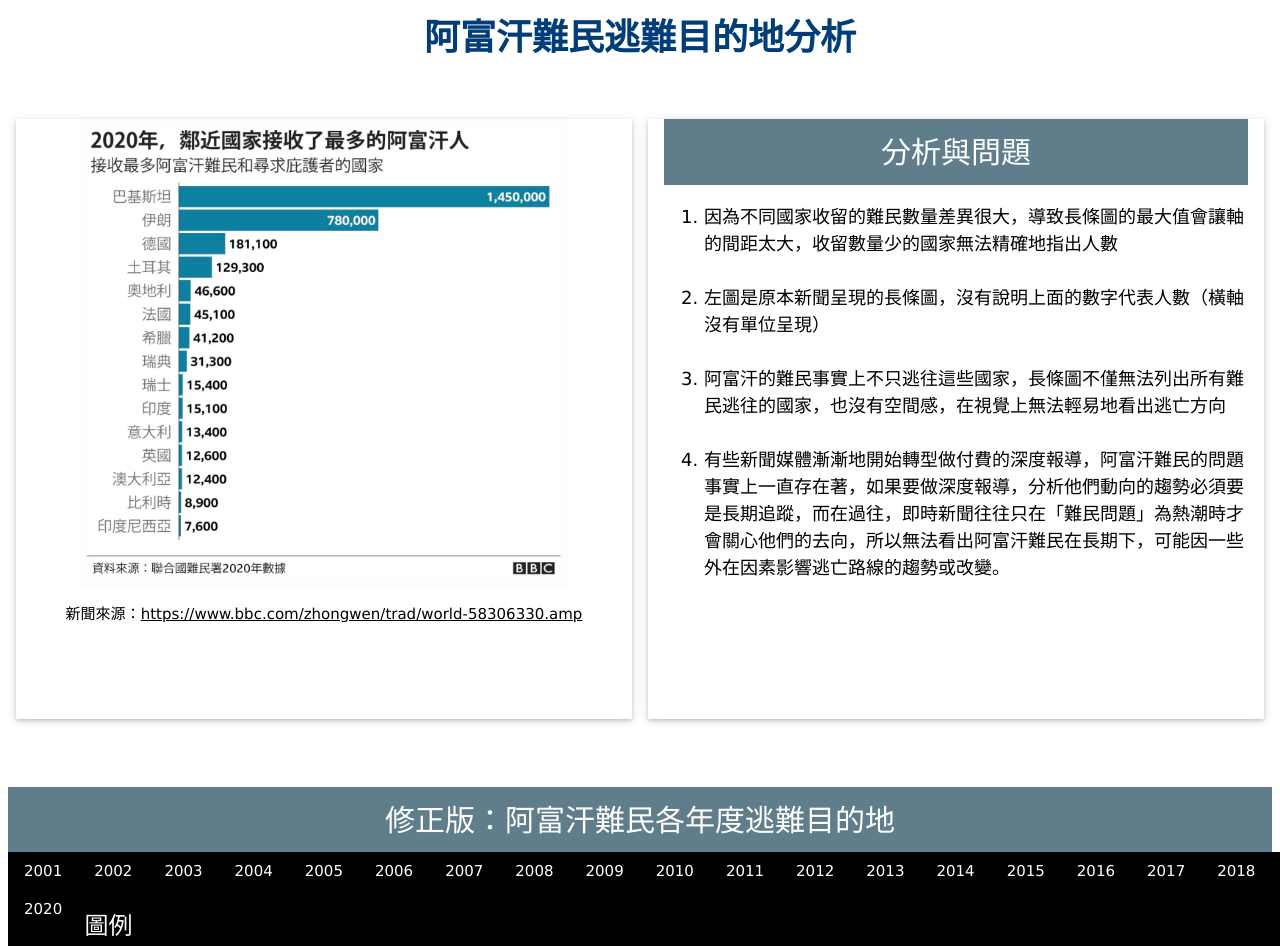
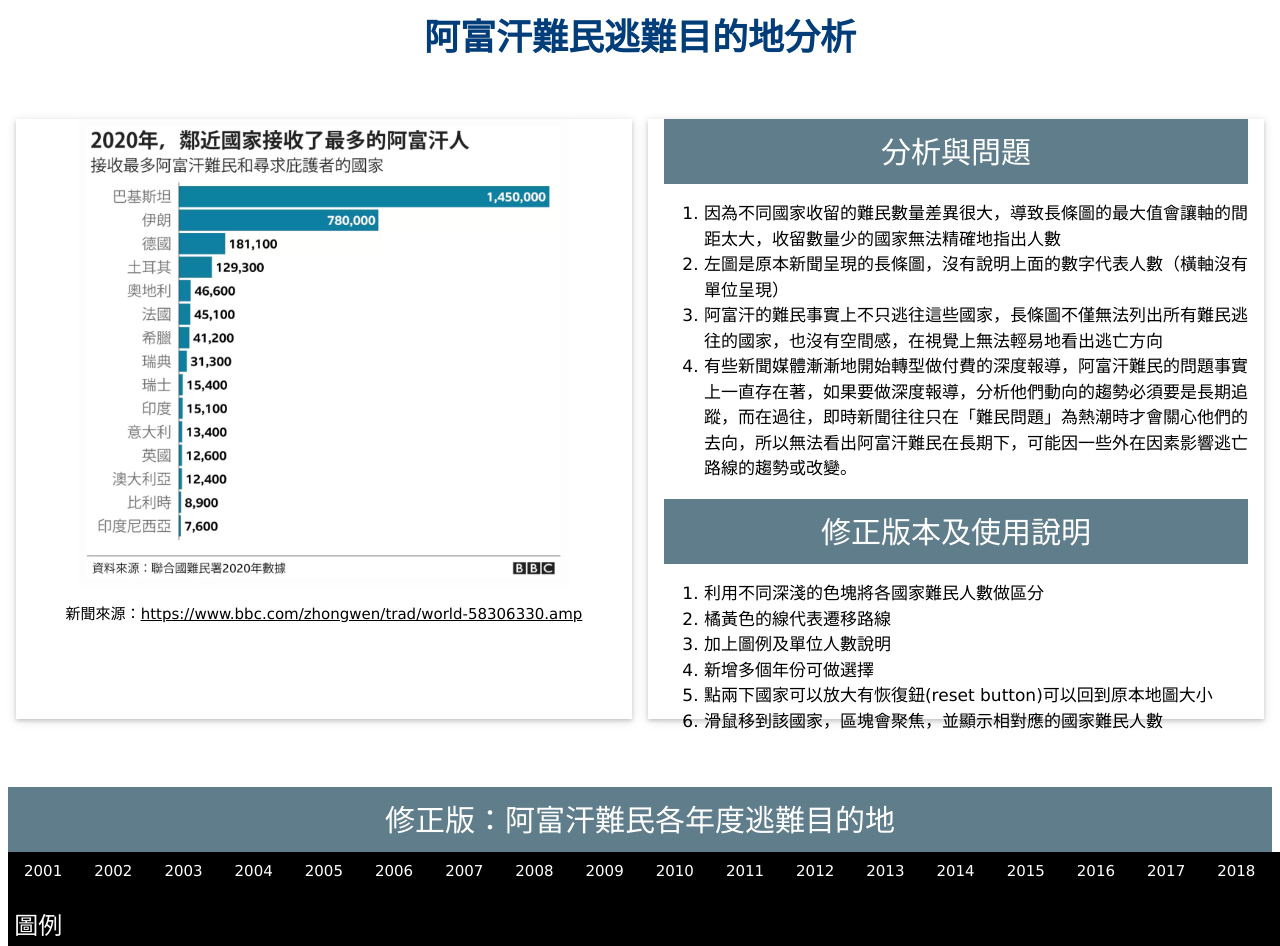
Before and after one commit to storedspace/visualizationHW3, a plain HTML site: page index.html in a window 1280 px wide. Shown: the top 946 px of the page. Drawn offline with nearby package versions, Linux system fonts and the light colour scheme; no server answers.

Commit message:
使用說明

```diff
--- a/index.html
+++ b/index.html
@@ -158,17 +158,29 @@
     <div class="w3-half">
       <div class="w3-card-2">
         <!-- <img src="./CSS/img_car.jpg" alt="Car" style="width:100%"> -->
-        <div class="w3-container" style="font-size:18px;">
+        <div class="w3-container" style="font-size:17px;">
           <div class="w3-container w3-center w3-blue-grey">
             <h2>分析與問題</h2>
           </div>
           <ol>
-            <li>因為不同國家收留的難民數量差異很大，導致長條圖的最大值會讓軸的間距太大，收留數量少的國家無法精確地指出人數</li><br>
-            <li>左圖是原本新聞呈現的長條圖，沒有說明上面的數字代表人數（橫軸沒有單位呈現）</li><br>
-            <li>阿富汗的難民事實上不只逃往這些國家，長條圖不僅無法列出所有難民逃往的國家，也沒有空間感，在視覺上無法輕易地看出逃亡方向</li><br>
-            <li>有些新聞媒體漸漸地開始轉型做付費的深度報導，阿富汗難民的問題事實上一直存在著，如果要做深度報導，分析他們動向的趨勢必須要是長期追蹤，而在過往，即時新聞往往只在「難民問題」為熱潮時才會關心他們的去向，所以無法看出阿富汗難民在長期下，可能因一些外在因素影響逃亡路線的趨勢或改變。</li><br><br><br><br>
+            <li>因為不同國家收留的難民數量差異很大，導致長條圖的最大值會讓軸的間距太大，收留數量少的國家無法精確地指出人數</li>
+            <li>左圖是原本新聞呈現的長條圖，沒有說明上面的數字代表人數（橫軸沒有單位呈現）</li>
+            <li>阿富汗的難民事實上不只逃往這些國家，長條圖不僅無法列出所有難民逃往的國家，也沒有空間感，在視覺上無法輕易地看出逃亡方向</li>
+            <li>有些新聞媒體漸漸地開始轉型做付費的深度報導，阿富汗難民的問題事實上一直存在著，如果要做深度報導，分析他們動向的趨勢必須要是長期追蹤，而在過往，即時新聞往往只在「難民問題」為熱潮時才會關心他們的去向，所以無法看出阿富汗難民在長期下，可能因一些外在因素影響逃亡路線的趨勢或改變。</li>
+          </ol>
+          <div class="w3-container w3-center w3-blue-grey">
+            <h2>修正版本及使用說明</h2>
+          </div>
+          <ol>
+            <li>利用不同深淺的色塊將各國家難民人數做區分</li>
+            <li>橘黃色的線代表遷移路線</li>
+            <li>加上圖例及單位人數說明</li>
+            <li>新增多個年份可做選擇</li>
+            <li>點兩下國家可以放大有恢復鈕(reset button)可以回到原本地圖大小</li>
+            <li>滑鼠移到該國家，區塊會聚焦，並顯示相對應的國家難民人數</li>
           </ol>
         </div>
+        <br><br><br>
       </div>
     </div>
     </div>
@@ -201,7 +213,7 @@
           <li><a class="w3-btn testbtn" onclick="CheckYear(2017);">2017</button></a></li>
           <li><a class="w3-btn testbtn" onclick="CheckYear(2018);">2018</button></a></li>
           <li><a class="w3-btn testbtn" onclick="CheckYear(2019);">2019</button></a></li>
-          <li><a class="w3-btn testbtn" onclick="CheckYear(2020);">2020</button></a></li>
+          <!-- <li><a class="w3-btn testbtn" onclick="CheckYear(2020);">2020</button></a></li> -->
 
           <!-- Create legend of number of refugee migration -->
           <font face="微軟正黑體">
```
